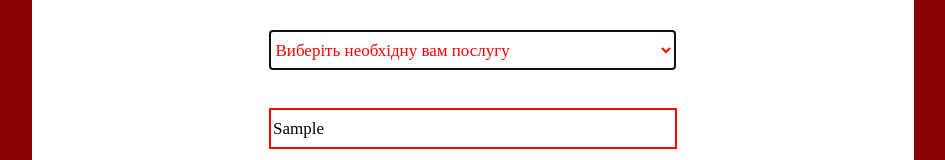
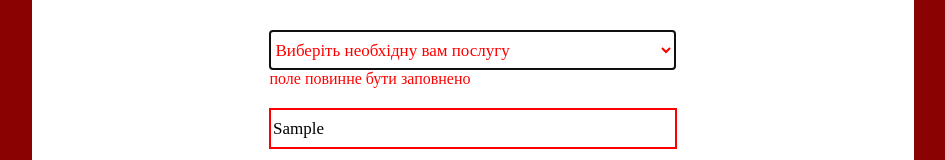
Before and after one commit to GregIvanchuk/sfr.github.io, a React (Create React App) app: page /plea in a window 1280 px wide. Both pictures are taken after typing "Sample", "name@example.com", "Sample", "Sample" into the empty fields and a click on the button "Send". Shown: the part 292-452 px from the top of the page, without its empty margins (167-1112 px from the left). Built offline with nearby package versions, Linux system fonts and the light colour scheme.

Commit message:
update form

```diff
--- a/src/components/Main/ContactForm/index.js
+++ b/src/components/Main/ContactForm/index.js
@@ -6,7 +6,7 @@ function Plea() {
   const { register, handleSubmit, formState: { errors } } = useForm();
 
   const onSubmit = (data) => {
-    const sendinblueApiKey ='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';
+    const sendinblueApiKey ='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';
     axios({
       method: 'post',
       url: 'https://api.sendinblue.com/v3/smtp/email',
@@ -16,7 +16,7 @@ function Plea() {
       },
       data: {
         sender: { name: data.name, email: data.email },
-        to: [{ email: 'gregiv99@gmail.com' }],
+        to: [{ email:'gregiv99@gmail.com'}],
         subject: data.category,
         htmlContent: `Місто:${data.city}
         <br>Номер телефону: ${data.phone}
@@ -48,27 +48,27 @@ function Plea() {
     <option value="Потрібен психолог">Потрібен психолог</option>
     <option value="Шукаю школу для дітей">Шукаю школу для дітей</option>
   </select>
-  {errors.category && <span>This field is required</span>}
+  {errors.category && <span style={{color:"red"}}>поле повинне бути заповнено</span>}
 </div>
       <div className={styles.item}>
         <label htmlFor="name"></label>
         <input placeholder=" прізвище та ініціали" type="text" id="name" {...register('name', { required: true })} />
-        {errors.name && <span>This field is required</span>}
+        {errors.name && <span style={{color:"red"}} >поле повинне бути заповнено</span>}
       </div>
       <div className={styles.item}>
         <label htmlFor="email"></label>
         <input placeholder=" електронна адреса" type="email" id="email" {...register('email', { required: true })} />
-        {errors.email && <span>This field is required</span>}
+        {errors.email && <span style={{color:"red"}} >поле повинне бути заповнено</span>}
       </div>
       <div className={styles.item}>
         <label htmlFor="phone"></label>
         <input placeholder=" номер телефону" type="phone" id="phone" {...register('phone', { required: true })} />
-        {errors.phone && <span>This field is required</span>}
+        {errors.phone && <span style={{color:"red"}} >поле повинне бути заповнено</span>}
       </div>
       <div className={styles.item}>
         <label htmlFor="city"></label>
         <input placeholder=" місто" type="city" id="city" {...register('city', { required: true })} />
-        {errors.city && <span>This field is required</span>}
+        {errors.city && <span style={{color:"red"}} >поле повинне бути заповнено</span>}
       </div>
       <button type="submit">Send</button>
     </form>
```
